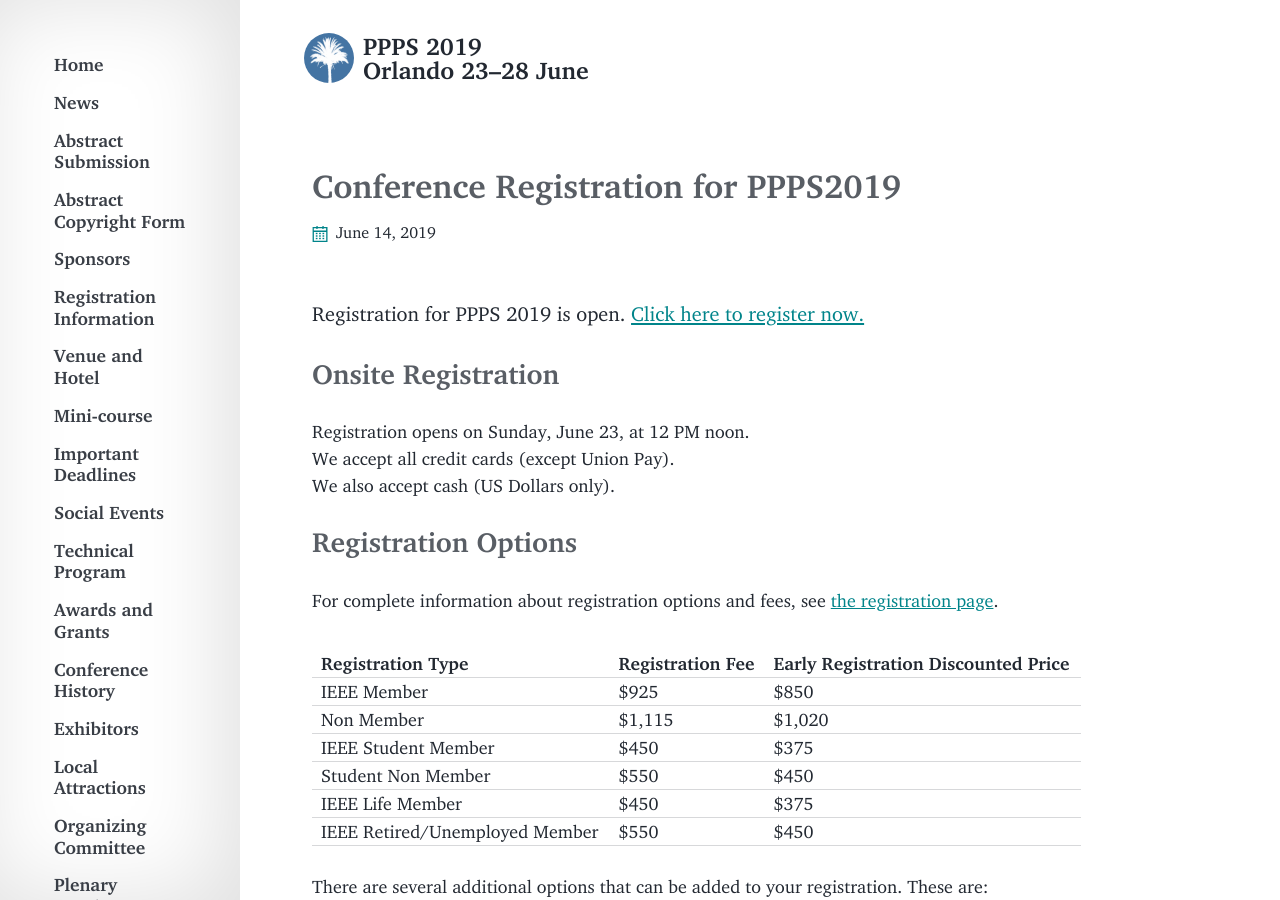
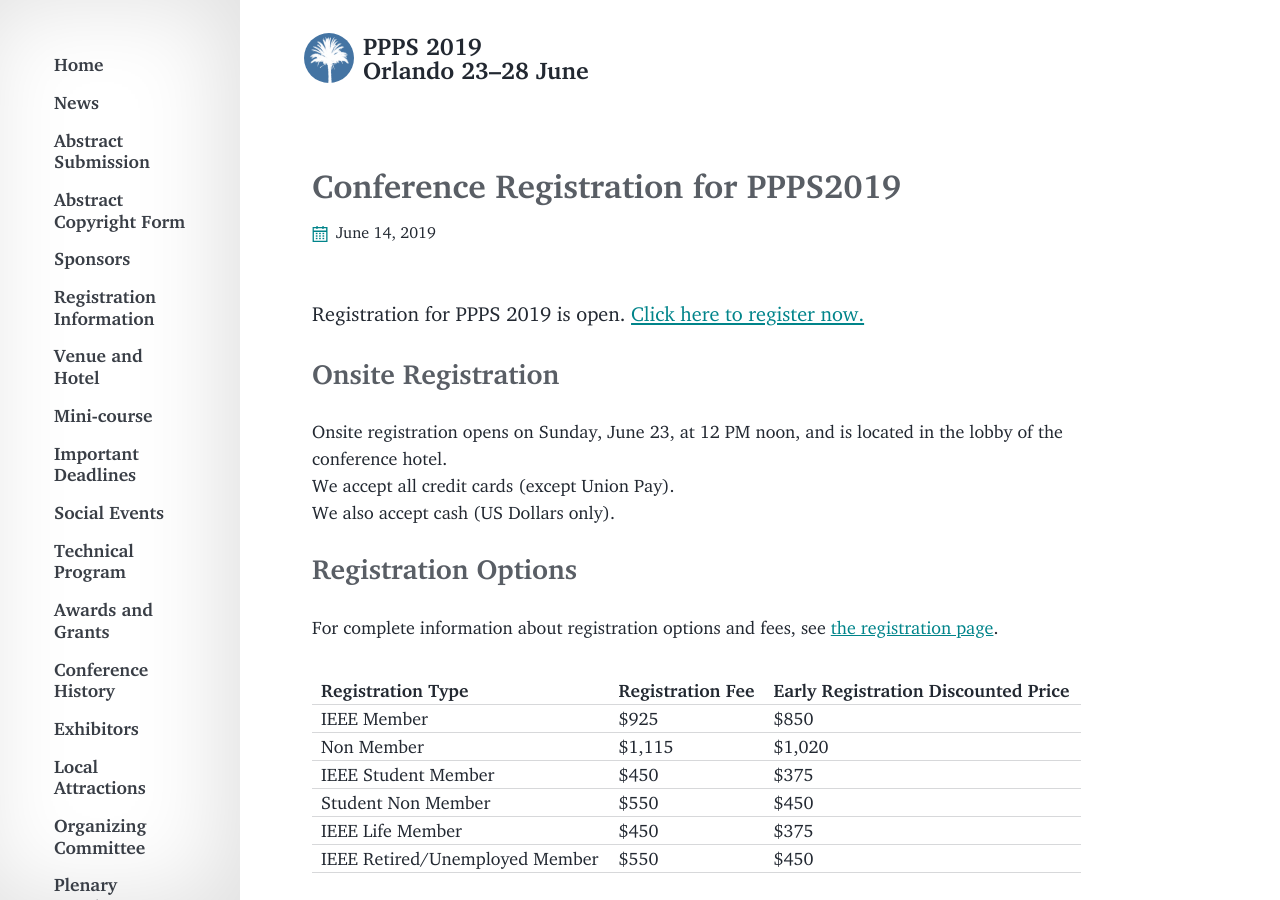
Before and after one commit to ppps2019/ppps2019.github.io, a Jekyll site: the page built from _info_articles/registration.md, in a window 1280 px wide and 900 px high. Built offline with Jekyll 4.4.1, drawn with Linux system fonts in a browser that asks for light colours; comment, search, counter and statistics services are not loaded.

Commit message:
Update registration.md

```diff
--- a/_info_articles/registration.md
+++ b/_info_articles/registration.md
@@ -10,7 +10,7 @@ navigation_weight: 1
 Registration for PPPS 2019 is open. [Click here to register now.](http://www.cvent.com/d/b4q9tx)
 
 ## Onsite Registration
-Registration opens on Sunday, June 23, at 12 PM noon.<br>
+Onsite registration opens on Sunday, June 23, at 12 PM noon, and is located in the lobby of the conference hotel.<br>
 We accept all credit cards (except Union Pay).<br>
 We also accept cash (US Dollars only).
 
```
